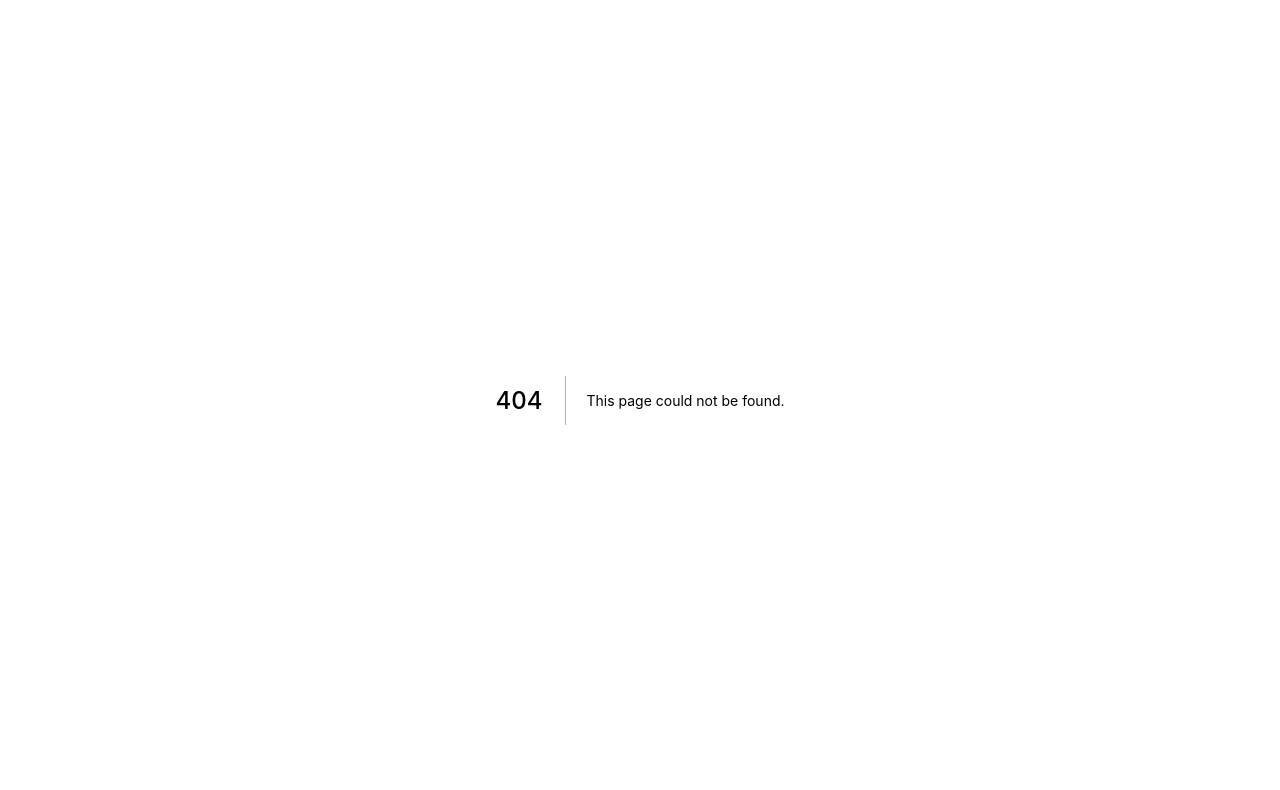
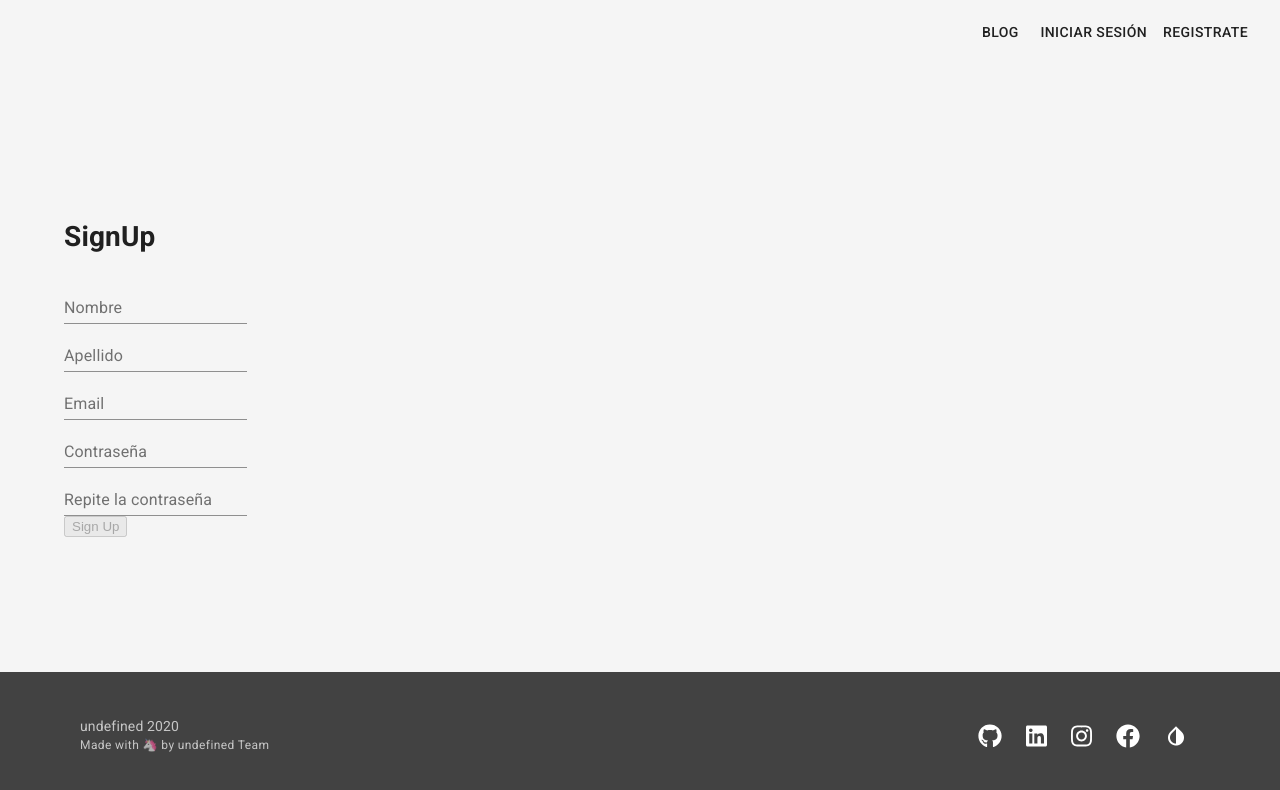
Before and after one commit to coderhood-dev/coderhood-old, a Next.js app: page /signup in a window 1280 px wide. Before the commit this address had no page. Shown: the top 790 px of the page. Built offline with nearby package versions, Linux system fonts and the light colour scheme; no server answers.

Commit message:
Basic signup with firebase

```diff
--- a/pages/_app.tsx
+++ b/pages/_app.tsx
@@ -1,6 +1,7 @@
 import React from 'react';
 import { AppProps } from 'next/app';
 import { ThemeProvider as MuiThemeProvider } from '@material-ui/styles';
+import Firebase, { FirebaseContext } from '../firebase';
 import ThemeContext, {
   ThemeProvider,
   IThemeContext,
@@ -20,7 +21,9 @@ const App: React.FC<AppProps> = ({ Component, pageProps }) => {
       <ThemeContext.Consumer>
         {(value: IThemeContext) => (
           <MuiThemeProvider theme={value.theme}>
-            <Component {...pageProps} />
+            <FirebaseContext.Provider value={new Firebase()}>
+              <Component {...pageProps} />
+            </FirebaseContext.Provider>
           </MuiThemeProvider>
         )}
       </ThemeContext.Consumer>
--- /dev/null
+++ b/pages/signup.tsx
@@ -0,0 +1,132 @@
+import React, { useState } from 'react';
+import { FirebaseError } from 'firebase';
+import Router from 'next/router';
+import Link from 'next/link';
+import { Button, TextField } from '@material-ui/core';
+import { Layout, Flex, Card } from '../src/components';
+import { withFirebase } from '../firebase';
+
+const SignUpPage = () => (
+  <Layout>
+    <h1>SignUp</h1>
+    <SignUpForm />
+  </Layout>
+);
+
+interface Props {
+  firebase: any;
+}
+
+const SignUp: React.FC<Props> = ({ firebase }) => {
+  const [firstName, setFirstName] = useState('');
+  const [lastName, setLastName] = useState('');
+  const [email, setEmail] = useState('');
+  const [password, setPassword] = useState('');
+  const [passwordRepeat, setPasswordRepeat] = useState('');
+  const [error, setError] = useState<FirebaseError>(null);
+
+  const onSubmit = (event) => {
+    firebase
+      .doCreateUserWithEmailAndPassword(email, password)
+      .then((authUser) => {
+        console.log('user created: ', authUser);
+        Router.push('/');
+      })
+      .catch((e: FirebaseError) => {
+        console.log(e);
+        setError(e);
+      });
+
+    event.preventDefault();
+  };
+
+  const onChange = (event: React.ChangeEvent<HTMLInputElement>) => {
+    const { value } = event.target;
+    switch (event.target.name) {
+      case 'firstName':
+        setFirstName(value);
+        break;
+      case 'lastName':
+        setLastName(value);
+        break;
+      case 'email':
+        setEmail(value);
+        break;
+      case 'password':
+        setPassword(value);
+        break;
+      case 'passwordRepeat':
+        setPasswordRepeat(value);
+        break;
+    }
+  };
+
+  const isInvalid =
+    password !== passwordRepeat ||
+    password === '' ||
+    email === '' ||
+    firstName === '' ||
+    lastName === '';
+
+  return (
+    <form onSubmit={onSubmit}>
+      <Flex>
+        <TextField
+          id="signup-first-name"
+          label="Nombre"
+          name="firstName"
+          value={firstName}
+          onChange={onChange}
+        />
+        <TextField
+          id="signup-last-name"
+          label="Apellido"
+          name="lastName"
+          value={lastName}
+          onChange={onChange}
+        />
+        <TextField
+          id="signup-email"
+          label="Email"
+          name="email"
+          value={email}
+          onChange={onChange}
+        />
+        <TextField
+          id="signup-password"
+          label="Contraseña"
+          name="password"
+          value={password}
+          onChange={onChange}
+        />
+        <TextField
+          id="signup-password-validate"
+          label="Repite la contraseña"
+          name="passwordRepeat"
+          value={passwordRepeat}
+          onChange={onChange}
+        />
+      </Flex>
+      <button disabled={isInvalid} type="submit">
+        Sign Up
+      </button>
+
+      {error && <p>{error.message}</p>}
+    </form>
+  );
+};
+
+const SignUpForm = withFirebase(SignUp);
+
+const SignUpLink = () => (
+  <p>
+    Don't have an account?{' '}
+    <Link href="/signin">
+      <Button color="inherit">Iniciar sesión</Button>
+    </Link>
+  </p>
+);
+
+export default SignUpPage;
+
+export { SignUpForm, SignUpLink }; // TODO: maybe it's not needed to export this
--- a/src/components/Header.jsx
+++ b/src/components/Header.jsx
@@ -32,8 +32,11 @@ const Header = () => {
           <Link href="/blog">
             <Button color="inherit">Blog</Button>
           </Link>
-          <Link href="/about">
-            <Button color="inherit">Nosotros</Button>
+          <Link href="/signin">
+            <Button color="inherit">Iniciar sesión</Button>
+          </Link>
+          <Link href="/signup">
+            <Button color="inherit">Registrate</Button>
           </Link>
         </Toolbar>
       </AppBar>
```
